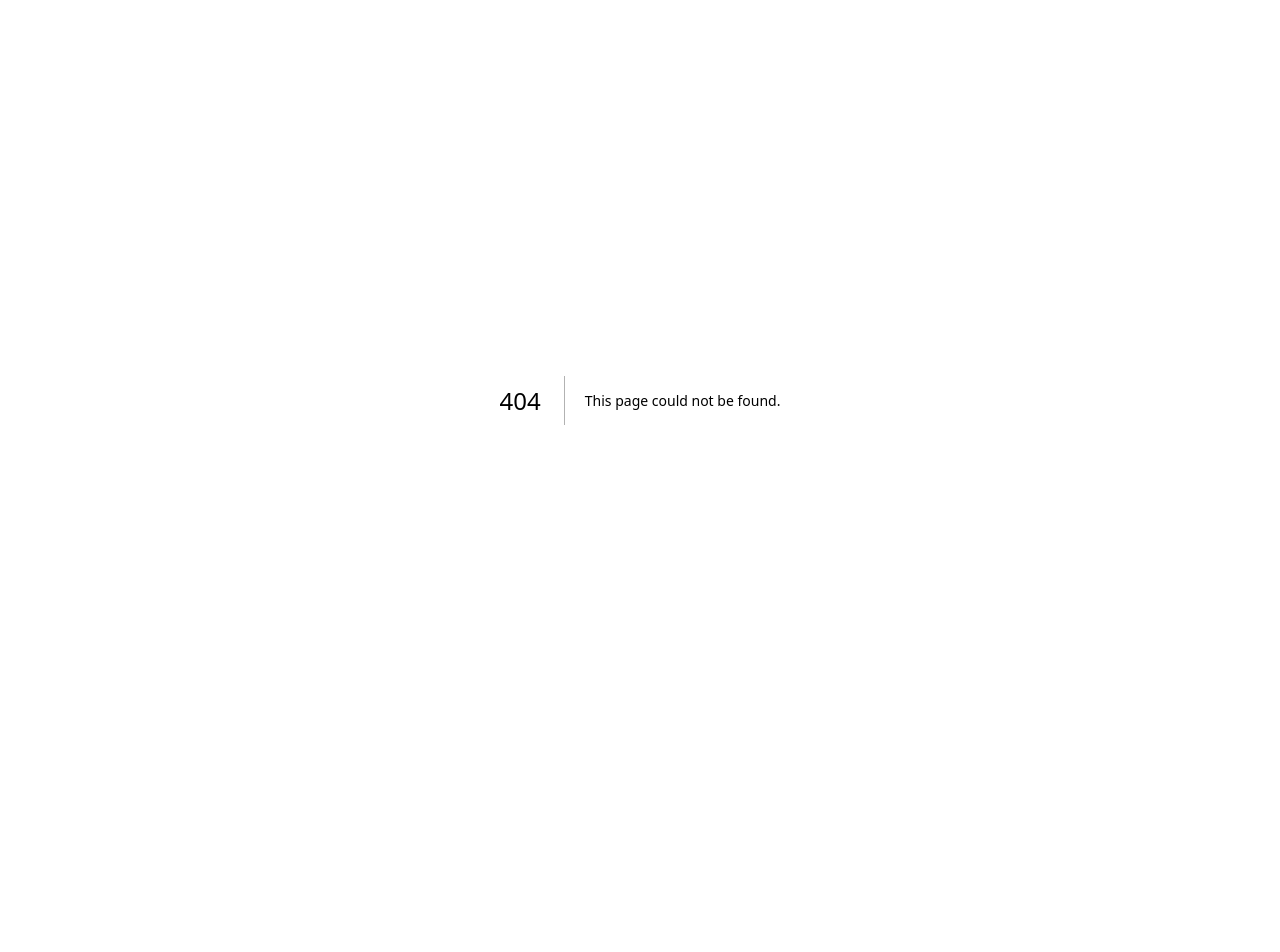
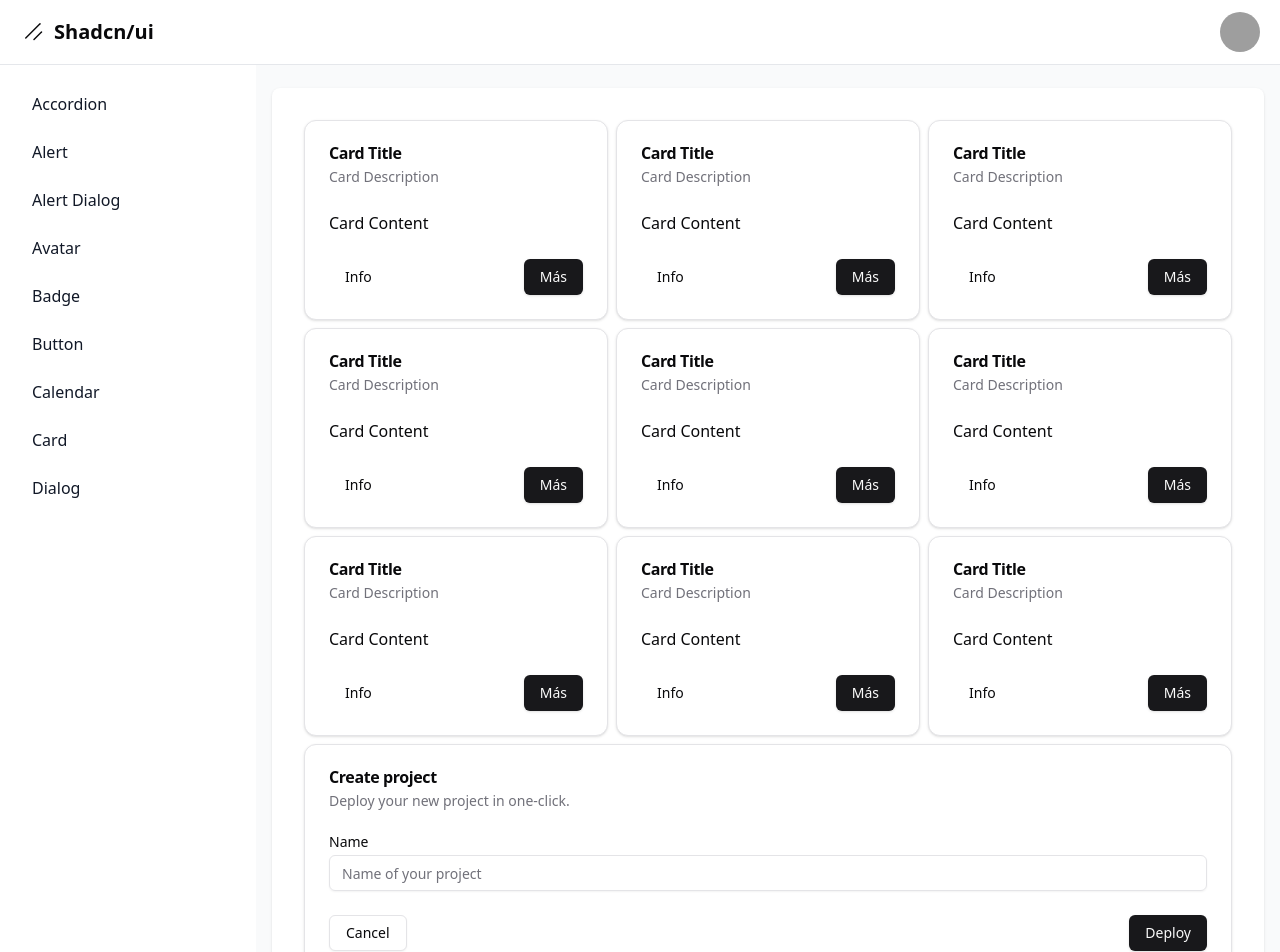
Before and after one commit to michaelrondon27/shadcn-ui, a Next.js app: page /dashboard/card in a window 1280 px wide. Before the commit this address had no page. Shown: the top 952 px of the page. Before the commit the page ends 800 px from the top, so only its background shows below. Built offline with nearby package versions, Linux system fonts and the light colour scheme; grey boxes are pictures that could not be loaded.

Commit message:
21. Card

```diff
--- /dev/null
+++ b/src/app/dashboard/card/page.tsx
@@ -0,0 +1,56 @@
+import { Button } from "@/components/ui/button";
+import { Card, CardContent, CardDescription, CardFooter, CardHeader, CardTitle } from "@/components/ui/card";
+import { Input } from "@/components/ui/input";
+import { Label } from "@/components/ui/label";
+
+export default function Page() {
+    return (
+        <div className="grid grid-cols-1 sm:grid-cols-3 gap-2">
+            {"123456789".split('').map( item => (
+                <Card key={ item }>
+                    <CardHeader>
+                        <CardTitle>Card Title</CardTitle>
+
+                        <CardDescription>Card Description</CardDescription>
+                    </CardHeader>
+
+                    <CardContent>
+                        <p>Card Content</p>
+                    </CardContent>
+
+                    <CardFooter className="flex justify-between">
+                        <Button variant="ghost">info</Button>
+
+                        <Button>Más</Button>
+                    </CardFooter>
+                </Card>
+            ))}
+
+            <Card className="col-span-1 sm:col-span-3">
+                <CardHeader>
+                    <CardTitle>Create project</CardTitle>
+
+                    <CardDescription>Deploy your new project in one-click.</CardDescription>
+                </CardHeader>
+
+                <CardContent>
+                    <form>
+                        <div className="grid w-full items-center gap-4">
+                            <div className="flex flex-col space-y-1.5">
+                                <Label htmlFor="name">Name</Label>
+
+                                <Input id="name" placeholder="Name of your project" />
+                            </div>
+                      </div>
+                    </form>
+                </CardContent>
+
+                <CardFooter className="flex justify-between">
+                    <Button variant="outline">Cancel</Button>
+
+                    <Button>Deploy</Button>
+                </CardFooter>
+            </Card>
+        </div>
+    );
+}
--- a/src/app/dashboard/layout.tsx
+++ b/src/app/dashboard/layout.tsx
@@ -10,7 +10,8 @@
     { name: "badge", href: "badge" },
     { name: "button", href: "button" },
     { name: "calendar", href: "calendar" },
-    { name: "dialog", href: "dialog" },
+    { name: "card", href: "card" },
+    { name: "dialog", href: "dialog" }
 ];
 
 export default function DashboardLayout({
--- /dev/null
+++ b/src/components/ui/card.tsx
@@ -0,0 +1,76 @@
+import * as React from "react"
+
+import { cn } from "@/lib/utils"
+
+const Card = React.forwardRef<
+    HTMLDivElement,
+    React.HTMLAttributes<HTMLDivElement>
+>(({ className, ...props }, ref) => (
+    <div
+        ref={ref}
+        className={cn(
+            "rounded-xl border bg-card text-card-foreground shadow",
+            className
+        )}
+        {...props}
+    />
+))
+Card.displayName = "Card"
+
+const CardHeader = React.forwardRef<
+    HTMLDivElement,
+    React.HTMLAttributes<HTMLDivElement>
+>(({ className, ...props }, ref) => (
+    <div
+        ref={ref}
+        className={cn("flex flex-col space-y-1.5 p-6", className)}
+        {...props}
+    />
+))
+CardHeader.displayName = "CardHeader"
+
+const CardTitle = React.forwardRef<
+    HTMLDivElement,
+    React.HTMLAttributes<HTMLDivElement>
+>(({ className, ...props }, ref) => (
+    <div
+        ref={ref}
+        className={cn("font-semibold leading-none tracking-tight", className)}
+        {...props}
+    />
+))
+CardTitle.displayName = "CardTitle"
+
+const CardDescription = React.forwardRef<
+    HTMLDivElement,
+    React.HTMLAttributes<HTMLDivElement>
+>(({ className, ...props }, ref) => (
+    <div
+        ref={ref}
+        className={cn("text-sm text-muted-foreground", className)}
+        {...props}
+    />
+))
+CardDescription.displayName = "CardDescription"
+
+const CardContent = React.forwardRef<
+    HTMLDivElement,
+    React.HTMLAttributes<HTMLDivElement>
+>(({ className, ...props }, ref) => (
+    <div ref={ref} className={cn("p-6 pt-0", className)} {...props} />
+))
+CardContent.displayName = "CardContent"
+
+const CardFooter = React.forwardRef<
+    HTMLDivElement,
+    React.HTMLAttributes<HTMLDivElement>
+>(({ className, ...props }, ref) => (
+    <div
+        ref={ref}
+        className={cn("flex items-center p-6 pt-0", className)}
+        {...props}
+    />
+))
+CardFooter.displayName = "CardFooter"
+
+export { Card, CardHeader, CardFooter, CardTitle, CardDescription, CardContent }
```
